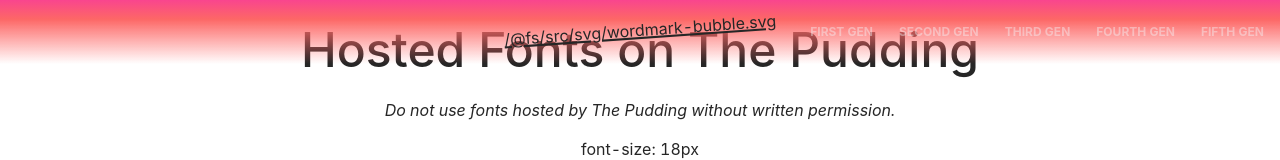
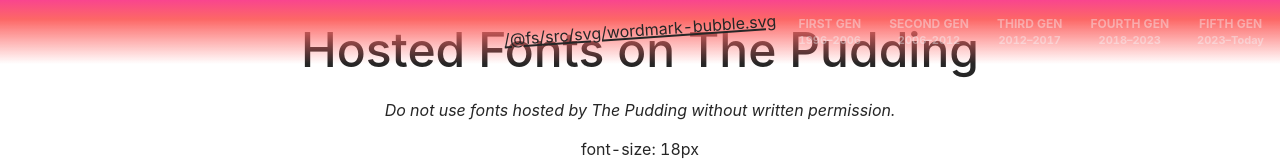
Before and after one commit to the-pudding/kpop-generations, a SvelteKit app: page /demo/fonts in a window 1280 px wide. Shown: the top 160 px of the page. Built offline with nearby package versions, Linux system fonts and the light colour scheme; a web font is replaced by a local one.

Commit message:
closes #26

```diff
--- a/src/components/Header.svelte
+++ b/src/components/Header.svelte
@@ -5,8 +5,6 @@
 	import { getContext } from "svelte";
 
 	const current = getContext("current");
-
-	const sectionIds = copy.sections.map((section) => section.id);
 
 	const onClick = (id) => {
 		const el = document.getElementById(id);
@@ -23,12 +21,15 @@
 
 	<nav>
 		<ul>
-			{#each sectionIds as id}
+			{#each copy.sections as { id, years }}
 				{@const active = current.section === id}
 				{@const title = _.upperCase(id)}
 				<li class:active onclick={() => onClick(id)}>
 					<span class="circle"></span>
-					{title}
+					<div class="label">
+						<div>{title}</div>
+						<div class="years">{years}</div>
+					</div>
 				</li>
 			{/each}
 		</ul>
@@ -93,7 +94,7 @@
 	nav li {
 		display: flex;
 		align-items: center;
-		gap: 0.25rem;
+		gap: 6px;
 		opacity: 0.4;
 		transition: opacity 0.2s;
 	}
@@ -105,6 +106,17 @@
 
 	nav li.active {
 		opacity: 1;
+	}
+
+	.label {
+		display: flex;
+		flex-direction: column;
+		align-items: center;
+	}
+
+	.years {
+		font-size: 11px;
+		white-space: nowrap;
 	}
 
 	.circle {
@@ -153,4 +165,10 @@
 			line-height: 1.2;
 		}
 	}
+
+	@media (max-width: 550px) {
+		.years {
+			display: none;
+		}
+	}
 </style>
```
